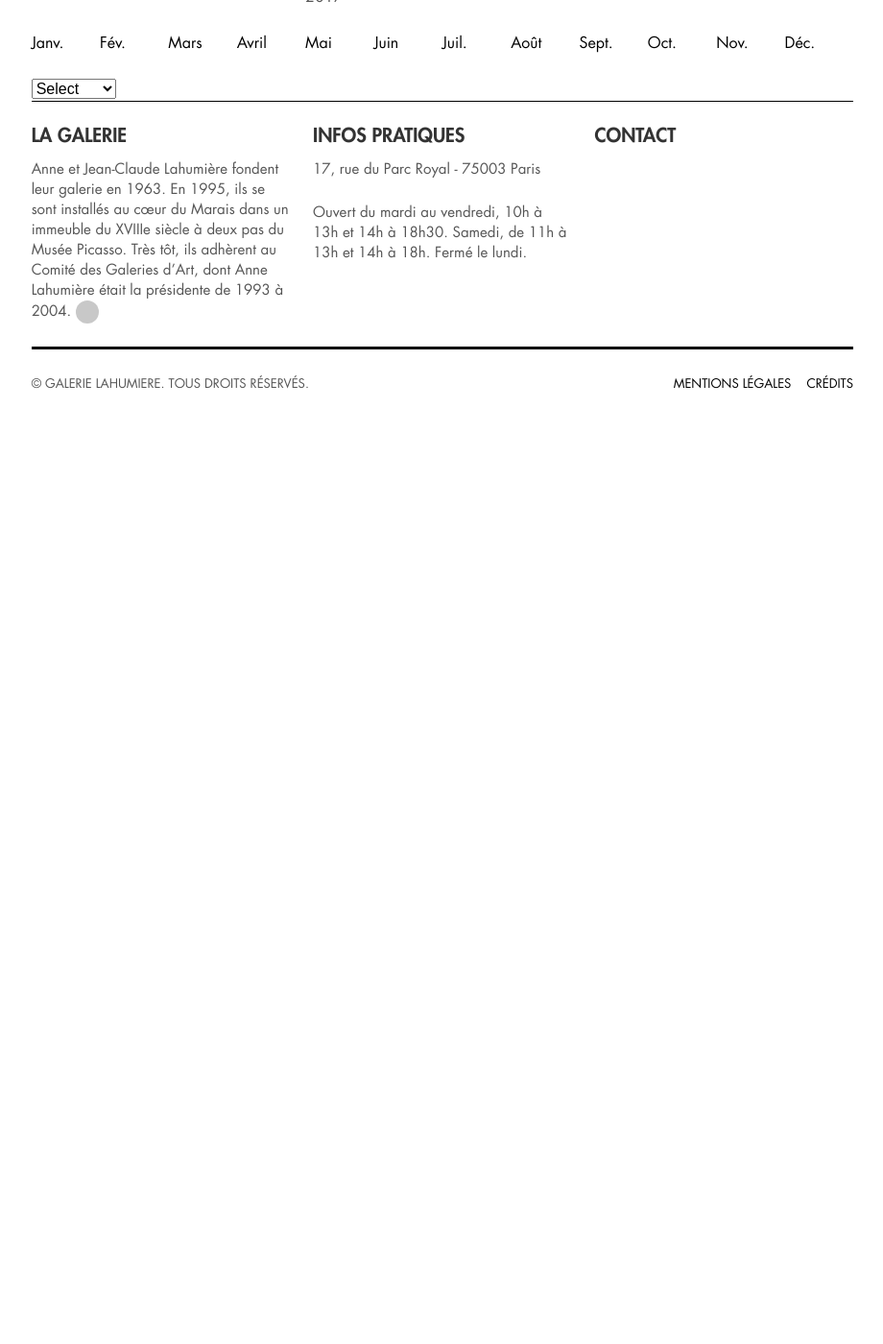
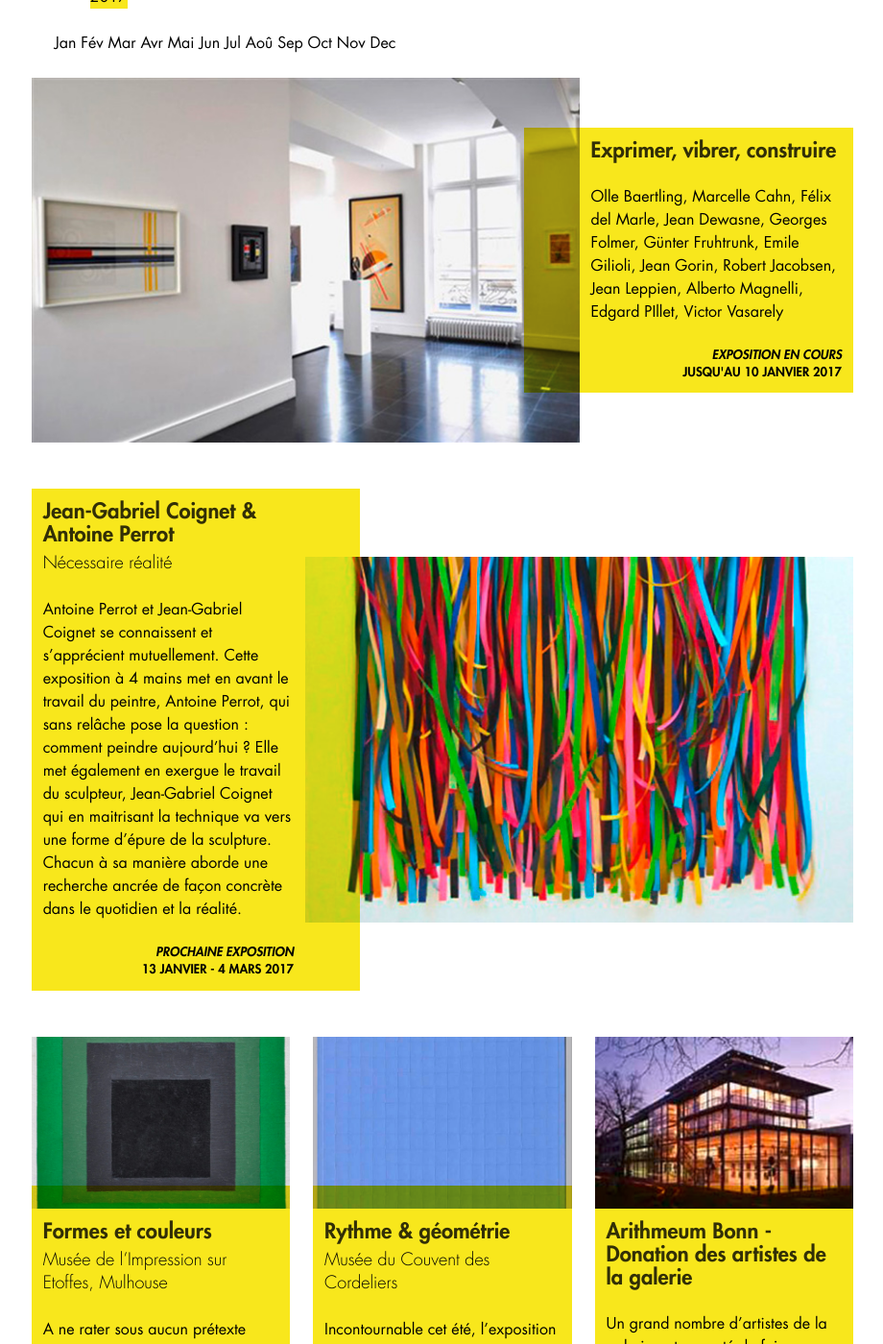
Before and after one commit to rougerose/lahumiere, a Jekyll site: the page built from expositions/index.html, in a window 1280 px wide and 1400 px high, scrolled down 270 px. Shown: the whole window at 96% size, without its empty margins (277-1197 px from the left). Built offline with Jekyll 4.4.1, drawn with Linux system fonts in a browser that asks for light colours; before the commit the page ends 900 px from its top, so only the background shows below that; some of the changed text lies outside the part shown.

Commit message:
nav secondaire (suite)

```diff
--- /dev/null
+++ b/_includes/nav-expositions.html
@@ -0,0 +1,21 @@
+<nav class="c-nav-secondary c-pagination c-pagination--prevnext u-mb-l" role="navigation">
+  <ul class="c-nav-secondary__list u-mb-s">
+    <li class="c-nav-secondary__item c-pagination__item"><a href="#" aria-label="Année précédente" class="c-nav-secondary__link c-pagination__link c-pagination__link--prevnext"><svg class="o-icon o-icon--m"><use xlink:href="{{ site.github.url }}/images/icon-sprite.svg#arrowPrev"></use></svg></a></li>
+    <li class="c-nav-secondary__item c-pagination__item is-current"><span class="c-pagination__text">2017</span></li>
+    <li class="c-nav-secondary__item c-pagination__item"><a href="#" aria-label="Année suivante" class="c-nav-secondary__link c-pagination__link c-pagination__link--prevnext"><svg class="o-icon o-icon--m"><use xlink:href="{{ site.github.url }}/images/icon-sprite.svg#arrowNext"></use></svg></a></li>
+  </ul>
+  <ul class="c-nav-secondary__list">
+    <li class="c-nav-secondary__item c-pagination__item"><a href="{{ site.github.url }}/expositions/01-2017.html" aria-label="" class="c-nav-secondary__link c-pagination__link {% if page.title == 'expositions Janvier 2017' %}c-pagination__link--012017{% endif %}"><span class="c-pagination__text">J<span>an</span></span></a></li>
+    <li class="c-nav-secondary__item c-pagination__item"><a href="{{ site.github.url }}/expositions/02-2017.html" aria-label="" class="c-nav-secondary__link c-pagination__link {% if page.title == 'expositions Février 2017' %}c-pagination__link--022017{% endif %}"><span class="c-pagination__text">F<span>év</span></span></a></li>
+    <li class="c-nav-secondary__item c-pagination__item"><a href="#" aria-label="" class="c-nav-secondary__link c-pagination__link"><span class="c-pagination__text">M<span>ar</span></span></a></li>
+    <li class="c-nav-secondary__item c-pagination__item"><a href="#" aria-label="" class="c-nav-secondary__link c-pagination__link"><span class="c-pagination__text">A<span>vr</span></span></a></li>
+    <li class="c-nav-secondary__item c-pagination__item"><a href="#" aria-label="" class="c-nav-secondary__link c-pagination__link"><span class="c-pagination__text">M<span>ai</span></span></a></li>
+    <li class="c-nav-secondary__item c-pagination__item"><a href="#" aria-label="" class="c-nav-secondary__link c-pagination__link"><span class="c-pagination__text">J<span>un</span></span></a></li>
+    <li class="c-nav-secondary__item c-pagination__item"><a href="#" aria-label="" class="c-nav-secondary__link c-pagination__link"><span class="c-pagination__text">J<span>ul</span></span></a></li>
+    <li class="c-nav-secondary__item c-pagination__item"><a href="#" aria-label="" class="c-nav-secondary__link c-pagination__link"><span class="c-pagination__text">A<span>oû</span></span></a></li>
+    <li class="c-nav-secondary__item c-pagination__item"><a href="#" aria-label="" class="c-nav-secondary__link c-pagination__link"><span class="c-pagination__text">S<span>ep</span></span></a></li>
+    <li class="c-nav-secondary__item c-pagination__item"><a href="#" aria-label="" class="c-nav-secondary__link c-pagination__link"><span class="c-pagination__text">O<span>ct</span></span></a></li>
+    <li class="c-nav-secondary__item c-pagination__item"><a href="#" aria-label="" class="c-nav-secondary__link c-pagination__link"><span class="c-pagination__text">N<span>ov</span></span></a></li>
+    <li class="c-nav-secondary__item c-pagination__item"><a href="#" aria-label="" class="c-nav-secondary__link c-pagination__link"><span class="c-pagination__text">D<span>ec</span></span></a></li>
+  </ul>
+</nav>
--- a/_scss/_objects.icons.scss
+++ b/_scss/_objects.icons.scss
@@ -26,7 +26,10 @@
   .o-icon-arrow-right {}
 
   // prev
-  .o-icon-prev {}
+  .o-icon-prev,
+  .o-icon-next {
+    display: block;
+  }
 
   // next
   .o-icon-next {}
--- a/expositions/index.html
+++ b/expositions/index.html
@@ -1,40 +1,121 @@
 ---
 layout: default
 site-title: "Galerie Lahumiere"
-title: "expositions"
+title: "expositions 2017"
 page-class: page--expositions
 ---
 <article>
   <header class="c-page-header">
-    <h2 class="c-page-header__title u-upper">Expositions</h2>
+    <h2 class="c-page-header__title u-upper">{{page.title}}</h2>
   </header>
-  <nav>
-    <ul class="o-pack">
-      <li class="o-pack__item"><a href="#"><svg class="o-icon o-icon--m"><use xlink:href="{{ site.github.url }}/images/icon-sprite.svg#arrowPrev"></use></svg></a></li>
-      <li class="o-pack__item">2017</li>
-      <li class="o-pack__item"><a href="#"><svg class="o-icon o-icon--m"><use xlink:href="{{ site.github.url }}/images/icon-sprite.svg#arrowNext"></use></svg></a></li>
-    </ul>
-    <ul class="o-pack">
-      <li class="o-pack__item"><a href="#">Janv.</a></li>
-      <li class="o-pack__item"><a href="#">Fév.</a></li>
-      <li class="o-pack__item"><a href="#">Mars</a></li>
-      <li class="o-pack__item"><a href="#">Avril</a></li>
-      <li class="o-pack__item"><a href="#">Mai</a></li>
-      <li class="o-pack__item"><a href="#">Juin</a></li>
-      <li class="o-pack__item"><a href="#">Juil.</a></li>
-      <li class="o-pack__item"><a href="#">Août</a></li>
-      <li class="o-pack__item"><a href="#">Sept.</a></li>
-      <li class="o-pack__item"><a href="#">Oct.</a></li>
-      <li class="o-pack__item"><a href="#">Nov.</a></li>
-      <li class="o-pack__item"><a href="#">Déc.</a></li>
-    </ul>
-    <select class="" name="">
-      <option value="" selected="selected">Select</option>
-      <option value="/">Home</option>
-      <option value="/collections/all">Books</option>
-      <option value="/blogs/five-simple-steps-blog">Blog</option>
-      <option value="/pages/about-us">About Us</option>
-      <option value="/pages/support">Support</option>
-    </select>
-  </nav>
+
+  {% include nav-expositions.html %}
+
+  <div class="o-layout">
+    <article class="o-layout__item">
+      <a href="#" class="c-cover c-cover--large c-cover--even c-more c-more--cover">
+        <figure class="o-ratio o-ratio--3:2 c-cover__media ">
+          <img src="{{ site.github.url }}/images/exprimer_1er_2-2-590x394.jpg" alt="" class="o-ratio__content c-cover__img">
+        </figure
+        ><div class="c-cover__body">
+          <header class="c-cover__header">
+            <h2 class="c-cover__title u-mb-none">Exprimer, vibrer, construire</h2>
+          </header>
+          <div class="c-cover__desc">
+            <p>Olle Baertling, Marcelle Cahn, Félix del Marle, Jean Dewasne, Georges Folmer, Günter Fruhtrunk, Emile Gilioli, Jean Gorin, Robert Jacobsen, Jean Leppien, Alberto Magnelli, Edgard PIllet, Victor Vasarely</p>
+          </div>
+          <div class="c-cover__meta">
+            <p class="u-mb-none u-upper">Exposition en cours</p>
+            <p class="u-mb-none u-upper">Jusqu'au 10 janvier 2017</p>
+          </div>
+          <div class="c-cover__more">
+            <svg class="o-icon o-icon-arrow-right c-more__icon" aria-hidden="true"><use xlink:href="{{ site.github.url }}/images/icon-sprite.svg#arrowRight"></use></svg>
+          </div>
+        </div>
+      </a>
+    </article
+    ><article class="o-layout__item">
+      <a href="#" class="c-cover c-cover--large c-cover--odd c-more c-more--cover">
+        <figure class="o-ratio o-ratio--3:2 c-cover__media">
+          <img src="{{ site.github.url }}/images/perrot_dessin_06_16-590x394.jpg" alt="" class="o-ratio__content c-cover__img">
+        </figure
+        ><div class="c-cover__body">
+          <header class="c-cover__header">
+            <h2 class="c-cover__title u-mb-none">Jean-Gabriel Coignet &amp; Antoine Perrot</h2>
+            <p class="c-cover__subtitle u-mb-none">Nécessaire réalité</p>
+          </header>
+          <div class="c-cover__desc">
+            <p>Antoine Perrot et Jean-Gabriel Coignet se connaissent et s’apprécient mutuellement. Cette exposition à 4 mains met en avant le travail du peintre, Antoine Perrot, qui sans relâche pose la question : comment peindre aujourd’hui ? Elle met également en exergue le travail du sculpteur, Jean-Gabriel Coignet qui en maitrisant la technique va vers une forme d’épure de la sculpture. Chacun à sa manière aborde une recherche ancrée de façon concrète dans le quotidien et la réalité.</p>
+          </div>
+          <div class="c-cover__meta">
+            <p class="u-mb-none u-upper">Prochaine exposition</p>
+            <p class="u-mb-none u-upper">13 janvier - 4 mars 2017</p>
+          </div>
+          <div class="c-cover__more">
+            <svg class="o-icon o-icon-arrow-right c-more__icon" aria-hidden="true"><use xlink:href="{{ site.github.url }}/images/icon-sprite.svg#arrowRight"></use></svg>
+          </div>
+        </div>
+      </a>
+    </article
+    ><article class="o-layout__item u-1/2@tablet u-3/9@desktop">
+      <a href="#" class="c-cover c-more c-more--cover">
+        <figure class="o-ratio o-ratio--3:2 c-cover__media">
+          <img src="{{ site.github.url }}/images/albers_2-590x394.jpg" alt="" class="o-ratio__content c-cover__img">
+        </figure
+        ><div class="c-cover__body">
+          <header class="c-cover__header">
+            <h2 class="c-cover__title u-mb-none">Formes et couleurs</h2>
+            <p class="c-cover__subtitle u-mb-none">Musée de l’Impression sur Etoffes, Mulhouse</p>
+          </header>
+          <div class="c-cover__desc">
+            <p>A ne rater sous aucun prétexte cette exposition à laquelle participent entre autre : J.F. Dubreuil, A. Perrot ou H. Prosi, et découvrir un Musée discret et charmant, celui de l’Impression sur Etoffes</p>
+          </div>
+          <div class="c-cover__more">
+            <svg class="o-icon o-icon-arrow-right c-more__icon" aria-hidden="true"><use xlink:href="{{ site.github.url }}/images/icon-sprite.svg#arrowRight"></use></svg>
+          </div>
+        </div>
+      </a>
+    </article
+    ><article class="o-layout__item u-1/2@tablet u-3/9@desktop">
+      <a href="#" class="c-cover c-more c-more--cover">
+        <figure class="o-ratio o-ratio--3:2 c-cover__media">
+          <img src="{{ site.github.url }}/images/honegger_79pf-2-590x394.jpg" alt="" class="o-ratio__content c-cover__img">
+        </figure
+        ><div class="c-cover__body">
+          <header class="c-cover__header">
+            <h2 class="c-cover__title u-mb-none">Rythme &amp; géométrie</h2>
+            <p class="c-cover__subtitle u-mb-none">Musée du Couvent des Cordeliers</p>
+          </header>
+          <div class="c-cover__desc">
+            <p>Incontournable cet été, l’exposition ‘Rythme &amp; géométrie’ au musée du Couvent des Cordeliers, avec un grand nombre de nos artistes contemporains. </p>
+          </div>
+          <div class="c-cover__more">
+            <svg class="o-icon o-icon-arrow-right c-more__icon" aria-hidden="true"><use xlink:href="{{ site.github.url }}/images/icon-sprite.svg#arrowRight"></use></svg>
+          </div>
+        </div>
+      </a>
+    </article
+    ><article class="o-layout__item u-1/2@tablet u-3/9@desktop">
+      <a href="#" class="c-cover c-more c-more--cover">
+        <figure class="o-ratio o-ratio--3:2 c-cover__media">
+          <img src="{{ site.github.url }}/images/th-590x394.jpg" alt="" class="o-ratio__content c-cover__img">
+        </figure
+        ><div class="c-cover__body">
+          <header class="c-cover__header">
+            <h2 class="c-cover__title u-mb-none">Arithmeum Bonn - Donation des artistes de la galerie</h2>
+          </header>
+          <div class="c-cover__desc">
+            <p>Un grand nombre d’artistes de la galerie ont accepté de faire un don dans un musée allemand qui a été accepté avec beaucoup d’enthousiasme. Venez les découvrir au Musée Arithmeum à Bonn.</p>
+          </div>
+          <div class="c-cover__more">
+            <svg class="o-icon o-icon-arrow-right c-more__icon" aria-hidden="true"><use xlink:href="{{ site.github.url }}/images/icon-sprite.svg#arrowRight"></use></svg>
+          </div>
+        </div>
+      </a>
+    </article>
+  </div>
 </article>
+<nav class="c-nav-secondary c-breadcrumb u-upper" role="navigation">
+  <a href="{{ site.github.url }}/" class="c-nav-secondary__item c-nav-secondary__link c-breadcrumb__item">Accueil</a>
+  <span class="c-nav-secondary__item c-breadcrumb__item is-current">{{page.title}}</span>
+</nav>
```
Also changed, not shown: _scss/_components.breadcrumb.scss (+5 -7 lines), _scss/_components.nav-secondary.scss (+15 -7 lines), _scss/_components.pagination.scss (+51 -3 lines), _scss/_components.site-nav.scss (+4 -5 lines), _scss/styles.scss (+6 -3 lines).
